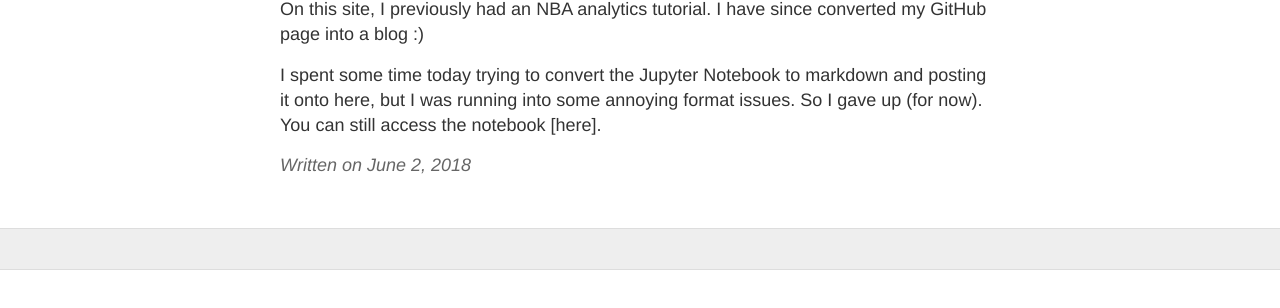
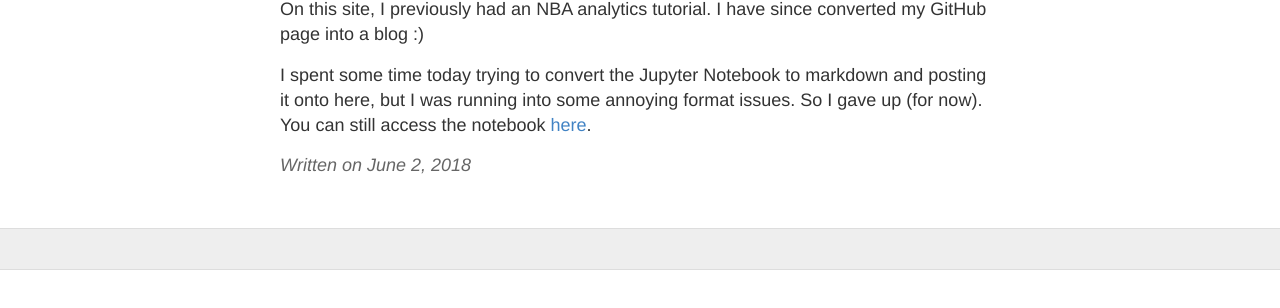
Before and after one commit to houcharlie/GXLI97.github.io, a Jekyll site: the page built from _posts/2018-6-2-intronba.md, in a window 1280 px wide. Shown: the part 208-516 px from the top of the page. Built offline with Jekyll 4.4.1, drawn with Linux system fonts in a browser that asks for light colours; part of the change alters nothing that is shown.

```diff
--- a/_posts/2018-6-2-intronba.md
+++ b/_posts/2018-6-2-intronba.md
@@ -5,6 +5,6 @@ title: An Introduction to NBA Analytics
 
 On this site, I previously had an NBA analytics tutorial. I have since converted my GitHub page into a blog :)
 
-I spent some time today trying to convert the Jupyter Notebook to markdown and posting it onto here, but I was running into some annoying format issues. So I gave up (for now). You can still access the notebook [here].
+I spent some time today trying to convert the Jupyter Notebook to markdown and posting it onto here, but I was running into some annoying format issues. So I gave up (for now). You can still access the notebook [here][1].
 
-[1]: https://github.com/GXLI97/nba_analytics_tutorial
+[1]: https://github.com/GXLI97/nba_analytics_tutorial/blob/master/Introduction%20to%20NBA%20Analytics.ipynb
```
